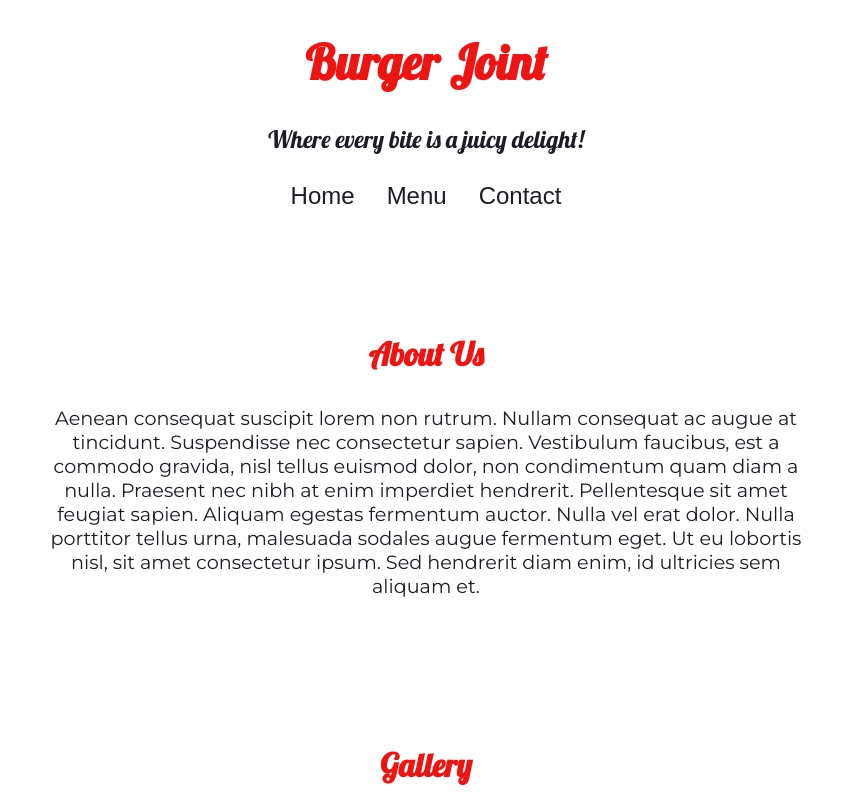
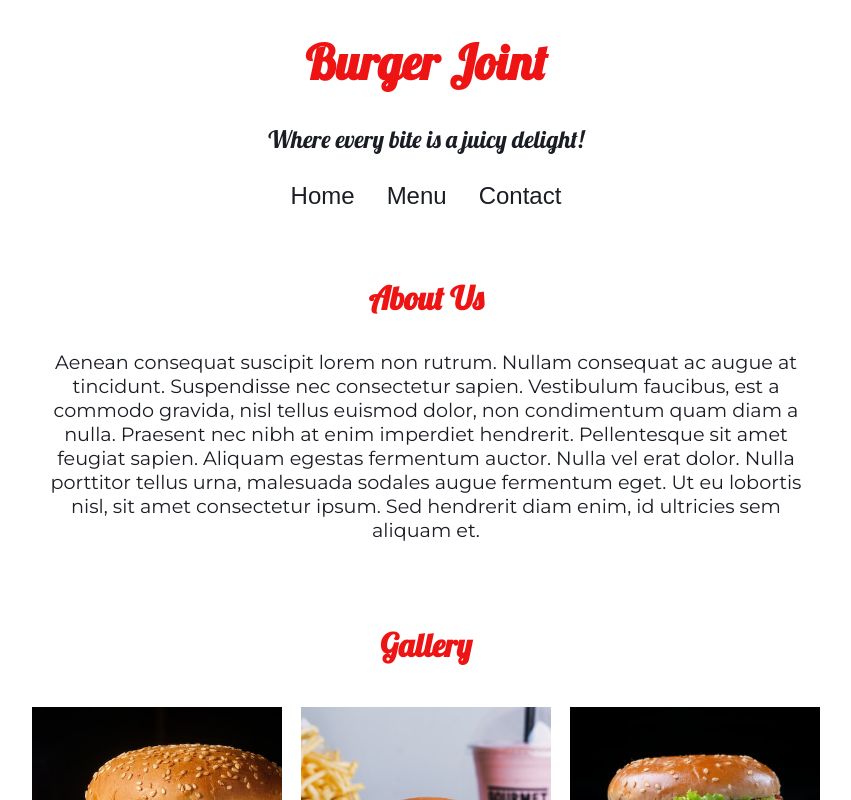
Before and after one commit to mkj-dev/top-restaurant-page, a plain HTML site: page index.html in a window 1280 px wide. Shown: the top 800 px of the page, without its empty margins (214-1065 px from the left). Drawn offline with Linux system fonts and the light colour scheme.

Commit message:
Add some minor style changes

```diff
--- a/style.css
+++ b/style.css
@@ -47,9 +47,10 @@ body {
 /* HOME SECTON */
 #homeSection {
     margin: 1.5rem auto;
-    display: flex;
-    flex-direction: column;
-    justify-content: center;
+}
+
+#homeSection h3 {
+    margin-top: 0;
 }
 
 /* ABOUT US */
@@ -95,6 +96,7 @@ body {
 /* MENU */
 #menuHeading {
     font-size: 2.5rem;
+    margin-top: 3.75rem;
     font-family: Lobster, cursive;
     text-align: center;
     color: #ee1414;
@@ -109,6 +111,7 @@ body {
 
 /* CONTACT */
 #contactSection {
+    margin-top: 3.75rem;
     font-family: Lobster, cursive;
     text-align: center;
     margin-bottom: 3rem;
```
